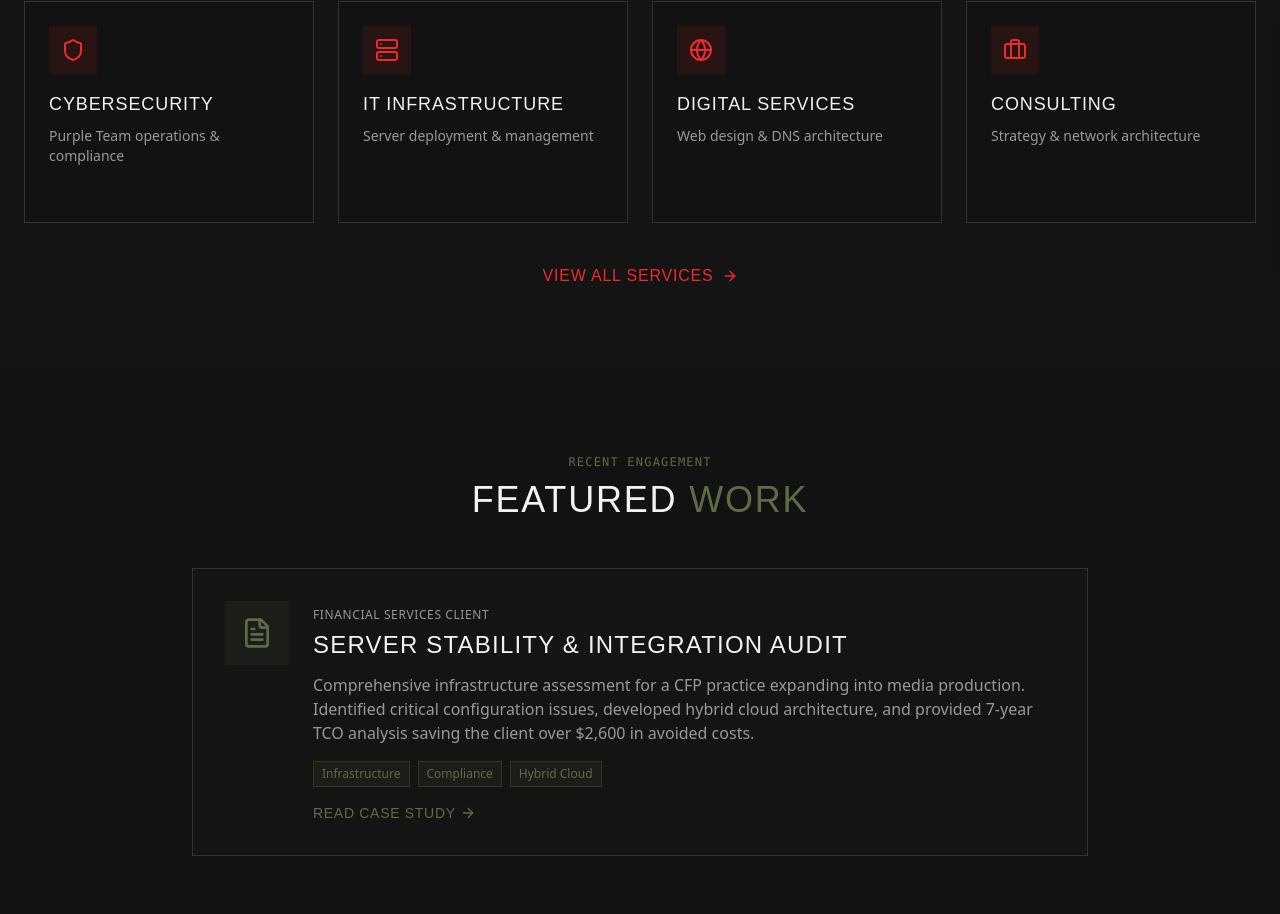
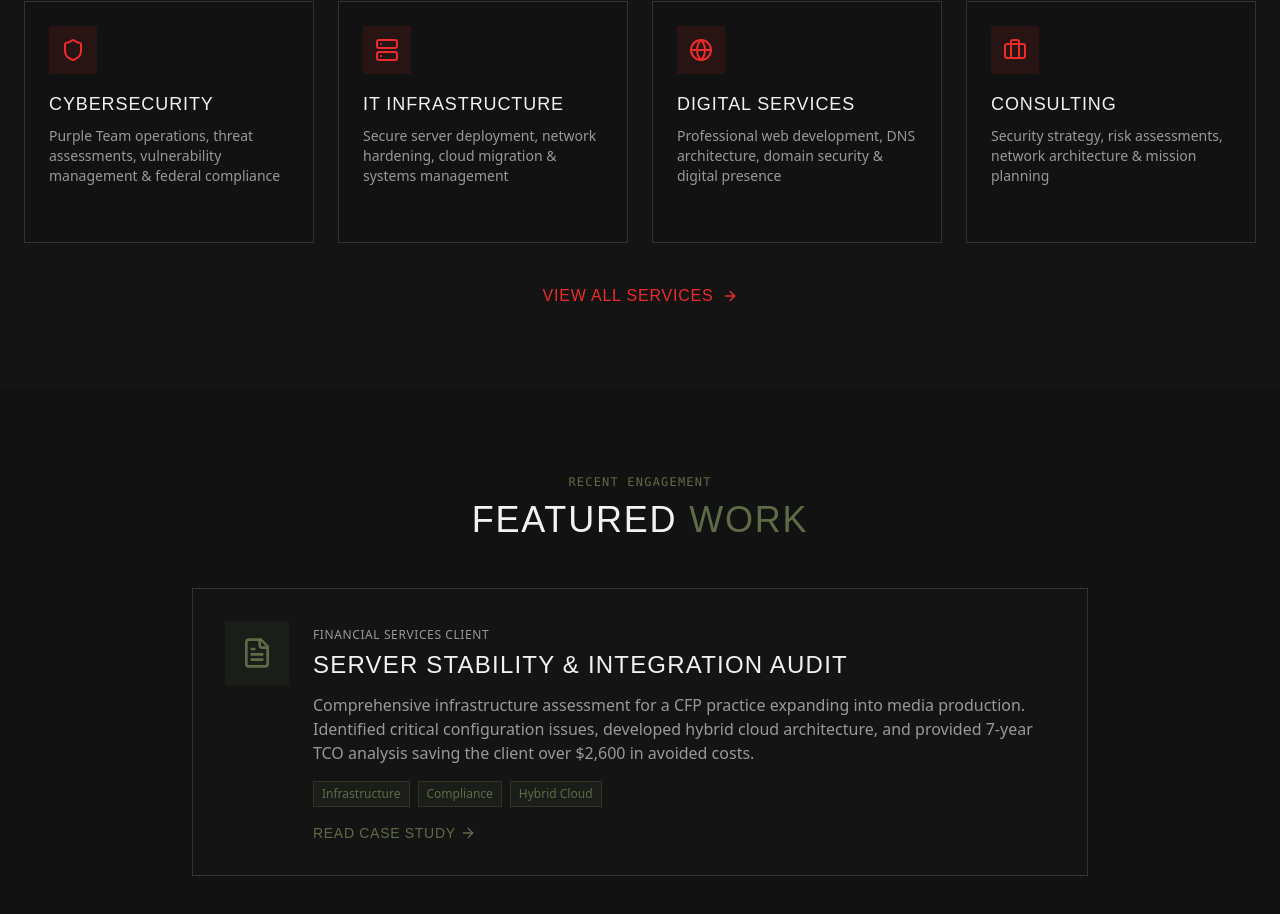
Before and after one commit to OpsyxTechnologies/opsyx-site, a React (Vite) app: page / in a window 1280 px wide. Shown: the part 999-1913 px from the top of the page. Built offline with nearby package versions, Linux system fonts and the light colour scheme; the HTML template or start-up script is replaced by a standard one.

Commit message:
content: expand service tile descriptions on homepage

```diff
--- a/src/pages/Index.tsx
+++ b/src/pages/Index.tsx
@@ -6,10 +6,10 @@ import { Shield, Server, Globe, Briefcase, ArrowRight, FileText } from "lucide-r
 
 const Index = () => {
   const serviceHighlights = [
-    { icon: <Shield className="w-6 h-6" />, title: "Cybersecurity", description: "Purple Team operations & compliance", href: "/services#cybersecurity" },
-    { icon: <Server className="w-6 h-6" />, title: "IT Infrastructure", description: "Server deployment & management", href: "/services#infrastructure" },
-    { icon: <Globe className="w-6 h-6" />, title: "Digital Services", description: "Web design & DNS architecture", href: "/services#digital" },
-    { icon: <Briefcase className="w-6 h-6" />, title: "Consulting", description: "Strategy & network architecture", href: "/services#consulting" },
+    { icon: <Shield className="w-6 h-6" />, title: "Cybersecurity", description: "Purple Team operations, threat assessments, vulnerability management & federal compliance", href: "/services#cybersecurity" },
+    { icon: <Server className="w-6 h-6" />, title: "IT Infrastructure", description: "Secure server deployment, network hardening, cloud migration & systems management", href: "/services#infrastructure" },
+    { icon: <Globe className="w-6 h-6" />, title: "Digital Services", description: "Professional web development, DNS architecture, domain security & digital presence", href: "/services#digital" },
+    { icon: <Briefcase className="w-6 h-6" />, title: "Consulting", description: "Security strategy, risk assessments, network architecture & mission planning", href: "/services#consulting" },
   ];
 
   return (
```
